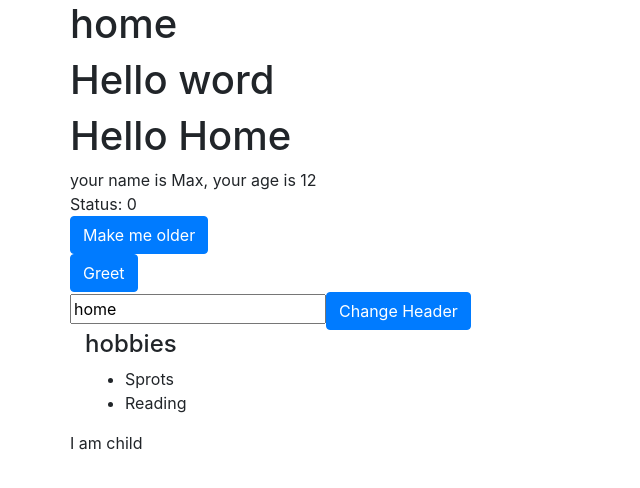
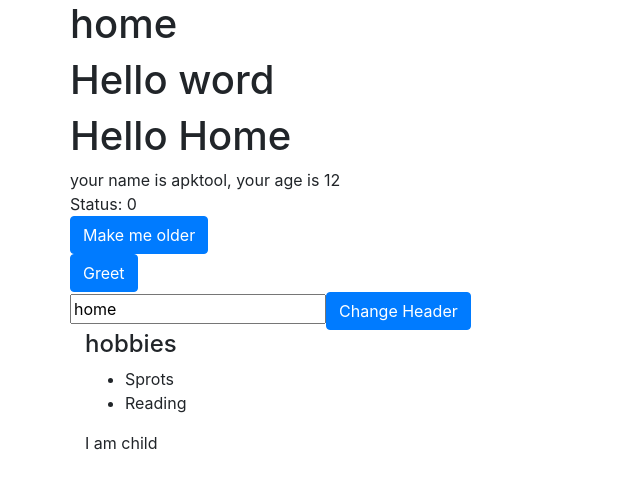
Before and after one commit to apktool/LearnReactJS, a React (Create React App) app in the folder rails365/chapter3/: page / in a window 1280 px wide. Shown: the top 488 px of the page, without its empty margins (0-640 px from the left). Built offline with nearby package versions, Linux system fonts and the light colour scheme.

Commit message:
[FIX] fix error props

```diff
--- a/rails365/chapter3/src/App.js
+++ b/rails365/chapter3/src/App.js
@@ -41,10 +41,11 @@ class App extends Component {
                 </div>
                 <div className="row">
                     <div className="col-xs-1 col-xs-offset-11">
-                        <Home name={"Max"} age={12} user={user} greet={this.onGreet}
+                        <Home name={user.name} age={12} user={user} greet={this.onGreet}
                               changeLink={this.onChangeLinkName.bind(this)}
-                              initialName={this.state.homeLink}/>
-                        <span>I am child</span>
+                              initialName={this.state.homeLink}
+                              children={"I am child"}
+                        />
                     </div>
                 </div>
             </div>
```
